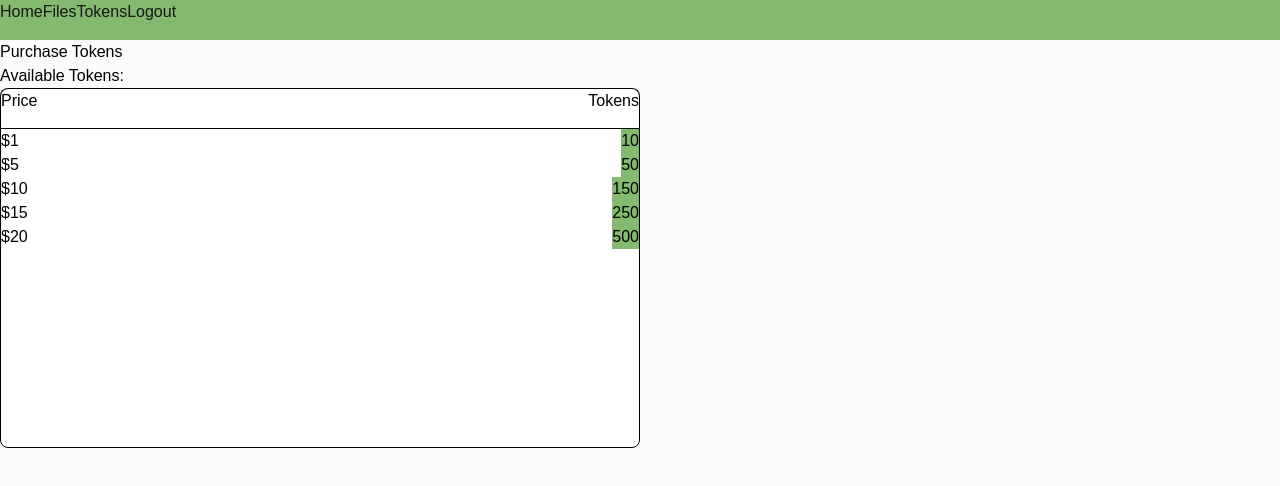
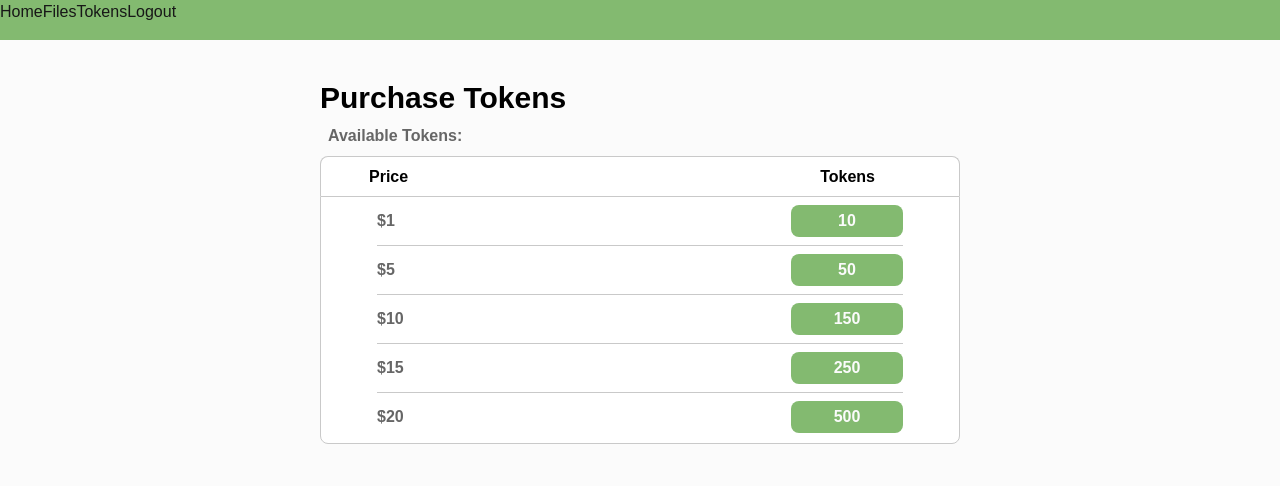
Before and after one commit to jdlu04/csc322, a Next.js app in the folder frontend/: page /paid/token in a window 1280 px wide. Shown: the top 486 px of the page. Built offline with nearby package versions, Linux system fonts and the light colour scheme.

Commit message:
token UI DONE

```diff
--- a/frontend/app/paid/token/page.js
+++ b/frontend/app/paid/token/page.js
@@ -1,4 +1,4 @@
-'use client'
+"use client";
 import React from "react";
 
 export default function page() {
@@ -10,65 +10,67 @@ export default function page() {
         method: "POST",
         headers: {
           "Content-Type": "application/json",
-          "Authorization": `Bearer ${access_token}`
+          Authorization: `Bearer ${access_token}`,
         },
         body: JSON.stringify({
-          amount: token
+          amount: token,
         }),
       });
 
       const result = await response.json();
 
       if (response.ok) {
-        console.log("Added:", value)
-        console.log("New Balance:", result.new_balance)
+        console.log("Added:", value);
+        console.log("New Balance:", result.new_balance);
       } else {
         console.error(result.error);
       }
     } catch (error) {
       console.error(error);
     }
-
-  }
+  };
   return (
-    <div className="bg-greyBG w-screen h-screen text-black">
-      <h1>Purchase Tokens</h1>
-      <div>
-        <p>Available Tokens: </p>
-        <div className="h-10 w-1/2 border-l border-r border-t rounded-t-lg bg-white justify-between inline-flex">
-          <p>Price</p>
-          <p>Tokens</p>
+    <div className="bg-greyBG w-screen h-screen">
+      <div className="text-black flex flex-col items-center justify-center py-10">
+        <div className="w-1/2">
+          <h1 className="font-extrabold text-3xl">Purchase Tokens</h1>
+          <p className="p-2 font-semibold text-textGrey">Available Tokens: </p>
+          <div className="flex flex-col items-center justify-center w-full">
+            <div className="h-10 w-full border-l border-r border-t rounded-t-lg bg-white justify-between inline-flex border-boxBorder">
+              <p className="px-12 py-2 font-bold">Price</p>
+              <p className="px-21 py-2 font-bold">Tokens</p>
             </div>
-        <div className="h-80 w-1/2 border rounded-b-lg bg-white">
-          <div className="inline-flex justify-between w-full">
-            <p>$1</p>
-            <button className="bg-accentGreen" onClick={() => handleClick(10)}>
+            <div className="h-62 w-full border rounded-b-lg bg-white border-boxBorder pl-14 font-bold pr-14">
+              <div className="inline-flex justify-between w-full border-b border-boxBorder py-2">
+                <p className="pt-1 text-textGrey">$1</p>
+                <button
+                  className="bg-accentGreen w-28 h-8 rounded-lg  text-greyBG"
+                  onClick={() => handleClick(10)}
+                >
                   10
                 </button>
               </div>
-          <div className="inline-flex justify-between w-full">
-            <p>$5</p>
-            <button className="bg-accentGreen">
-              50
-            </button>
+              <div className="inline-flex justify-between w-full border-b border-boxBorder py-2">
+                <p className="pt-1 text-textGrey">$5</p>
+                <button className="bg-accentGreen w-28 h-8 rounded-lg text-greyBG"
+                  onClick={() => handleClick(10)}>50</button>
               </div>
-          <div className="inline-flex justify-between w-full">
-            <p>$10</p>
-            <button className="bg-accentGreen">
-              150
-            </button>
+              <div className="inline-flex justify-between w-full border-b border-boxBorder py-2">
+                <p className="pt-1 text-textGrey">$10</p>
+                <button className="bg-accentGreen w-28 h-8 rounded-lg  text-greyBG"
+                  onClick={() => handleClick(10)}>150</button>
               </div>
-          <div className="inline-flex justify-between w-full">
-            <p>$15</p>
-            <button className="bg-accentGreen">
-              250
-            </button>
+              <div className="inline-flex justify-between w-full border-b border-boxBorder py-2">
+                <p className="pt-1 text-textGrey">$15</p>
+                <button className="bg-accentGreen w-28 h-8 rounded-lg  text-greyBG"
+                  onClick={() => handleClick(10)}>250</button>
               </div>
-          <div className="inline-flex justify-between w-full">
-            <p>$20</p>
-            <button className="bg-accentGreen">
-              500
-            </button>
+              <div className="inline-flex justify-between w-full py-2">
+                <p className="pt-1 text-textGrey">$20</p>
+                <button className="bg-accentGreen w-28 h-8 rounded-lg text-greyBG"
+                  onClick={() => handleClick(10)}>500</button>
+              </div>
+            </div>
           </div>
         </div>
       </div>
```
Lines whose indentation alone changed are shown as unchanged.
